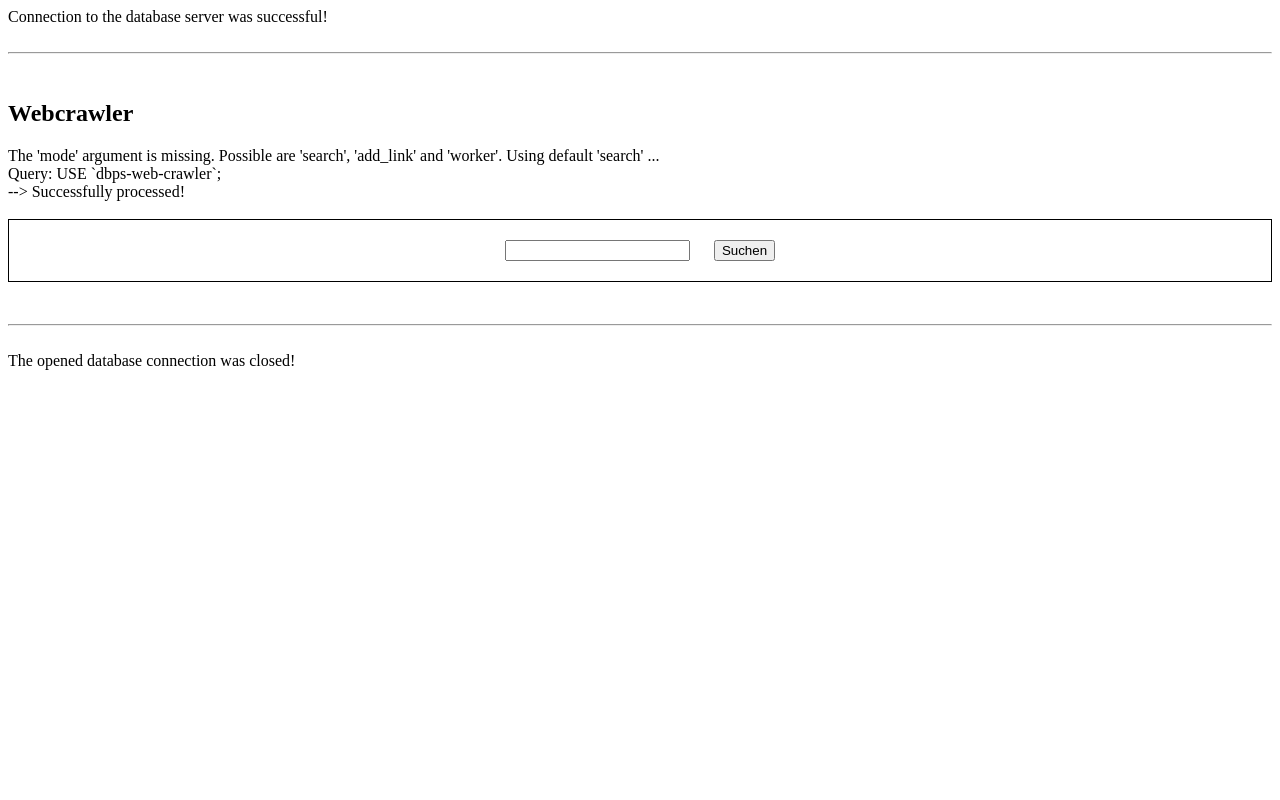
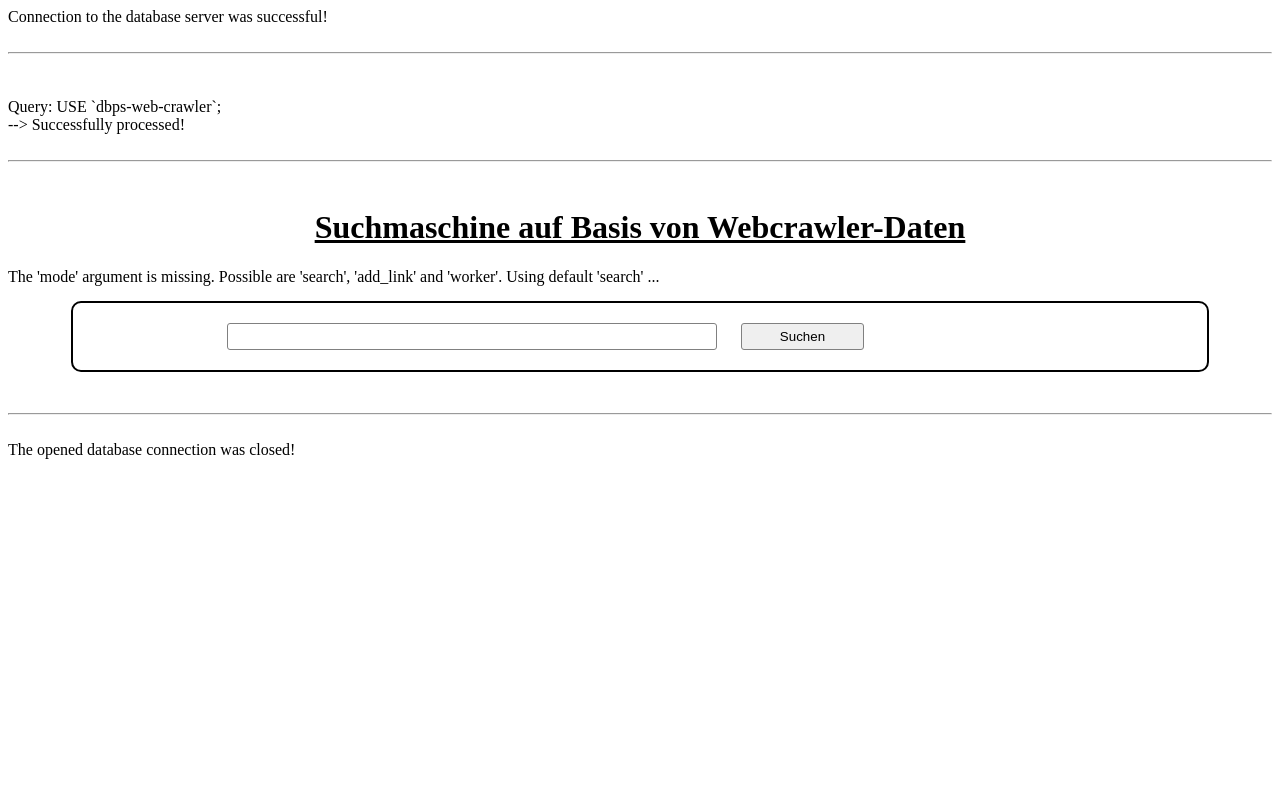
Before and after one commit to jaenisf/dbps-web-crawler, a PHP site: page /test.php in a window 1280 px wide. Run offline with PHP 8.4, Linux system fonts and the light colour scheme; some libraries are stand-ins or nearby versions.

Commit message:
improved webcrawler

```diff
--- a/test.php
+++ b/test.php
@@ -5,6 +5,10 @@
 	include('connect.php');
 
 	include('query.php');
+
+	$sql = "USE `dbps-web-crawler`;";
+	query($mysqli, $sql);
+	echo "<hr><br>";
 
 	include('crawler.php');
 
@@ -284,7 +288,7 @@
 
 <html>
 	<body>
-		<h2>Webcrawler</h2>
+		<h1 style="text-decoration: underline; text-align: center;">Suchmaschine auf Basis von Webcrawler-Daten</h1>
 
 <?php
 	#crawl($mysqli, 'http://www.dhbw-heidenheim.de', "", 1);
@@ -302,16 +306,38 @@
 		#include('initialize.php');
 	}
 
-	$sql = "USE `dbps-web-crawler`;";
-	query($mysqli, $sql);
-
 	if ($mode == 'search')
     {
 ?>
-	<form action="" method="POST" id="search_form" style="text-align: center; padding: 20px; border: 1px solid black;">
+	<style>
+		#search_form {
+			text-align: center;
+			padding: 20px;
+			border: 2px solid black;
+			border-radius: 10px;
+			padding-left: 5%;
+			padding-right: 20%;
+			margin: 15px 5%;
+		}
+
+		#search {
+			width: 60%;
+			padding: 5px 10px;
+			border: 1px solid gray;
+			border-radius: 3px;
+		}
+
+		#search_submit {
+			width: 15%;
+			padding: 5px 10px;
+			border: 1px solid gray;
+			border-radius: 3px;
+		}
+	</style>
+	<form action="" method="POST" id="search_form" style="">
 		<input type="text" name="search" id="search" minlength="1" maxlength="50">
 		&emsp;
-		<input type="submit" value="Suchen" name="submit_search">
+		<input type="submit" value="Suchen" name="submit_search" id="search_submit">
 	</form>
 <?php
 		if (isset($_POST['submit_search']))
@@ -321,9 +347,18 @@
 				$search_words = htmlspecialchars($_POST['search']); // Freie Stellen Feuerwehr Heidenheim
 				$search_words = text_to_words_array_with_count($search_words);
 
-				/*echo "<pre>";
-				print_r($search_words);
-				echo "</pre>";*/
+				echo "<br><hr><br>";
+
+				$info =  "<b style='font-size: 15pt;'>Suchwörter:&ensp;";
+
+				foreach ($search_words as $word => $count)
+				{
+					$info = $info.'"'.$word.'",&ensp;';
+				}
+
+				$info = substr($info, 0, strlen($info) - 7);
+
+				echo $info."</b><br><br>";
 
 				$sql = "SELECT *,
 							   COUNT(count) AS anzahl_verschiedene_woerter,
@@ -333,24 +368,59 @@
 						LEFT JOIN link ON word_is_in_link.id_link = link.id
 						WHERE ";
 
+				$sql_count = "SELECT COUNT(*) OVER () AS count FROM word
+							  LEFT JOIN word_is_in_link ON word.id = word_is_in_link.id_word
+							  LEFT JOIN link ON word_is_in_link.id_link = link.id
+							  WHERE ";
+
 				foreach ($search_words as $word => $count)
 				{
 					$sql = $sql."word LIKE '%$word%' OR ";
+					$sql_count = $sql_count."word LIKE '%$word%' OR ";
 				}
 
 				$sql = substr($sql, 0, strlen($sql) - 3);
+				$sql_count = substr($sql_count, 0, strlen($sql_count) - 3);
 
 				$sql = $sql."GROUP BY id_link
 							 ORDER BY anzahl_verschiedene_woerter DESC,
 								  anzahl_vorkommen_suchwoerter DESC
 							 LIMIT 20;";
 
+				$sql_count = $sql_count."GROUP BY id_link LIMIT 1;";
+
+				$result = $mysqli->query($sql_count);
+
+				if ($result->num_rows > 0)
+				{
+					while($row = $result->fetch_assoc())
+					{
+						$count = $row["count"];
+					}
+				}
+
+				$start = microtime(true);
+
 				$result = $mysqli->query($sql);
+
+				$end = microtime(true);
+
+				$time = $end - $start;
+
+				echo "Ungefähr ".$count." Ergebnisse (".$time." Sekunden) <br><br>";
 
 				if (empty($result)) echo $mysqli->error;
 
-				if ($result->num_rows > 0) {
-					echo "==> Top 20 Suchergebnisse<br><ul>";
+				if ($result->num_rows > 0)
+				{
+					if ($result->num_rows == 20)
+					{
+						echo "<b style='font-size: 15pt;'>&rArr; Top 20 Suchergebnisse</b><br><ul>";
+					}
+					else
+					{
+						echo "<b style='font-size: 15pt;'>&rArr; ".($result->num_rows)." Suchergebnisse</b><br><ul>";
+					}
 
 					while($row = $result->fetch_assoc())
 					{
@@ -369,8 +439,10 @@
 					}
 
 					echo "</ul>";
-				} else {
-					echo "Es konnten keine Suchergebnisse gefunden werden!";
+				}
+				else
+				{
+					echo "&rArr; Es konnten keine Suchergebnisse gefunden werden!";
 				}
 			}
 		}
```
